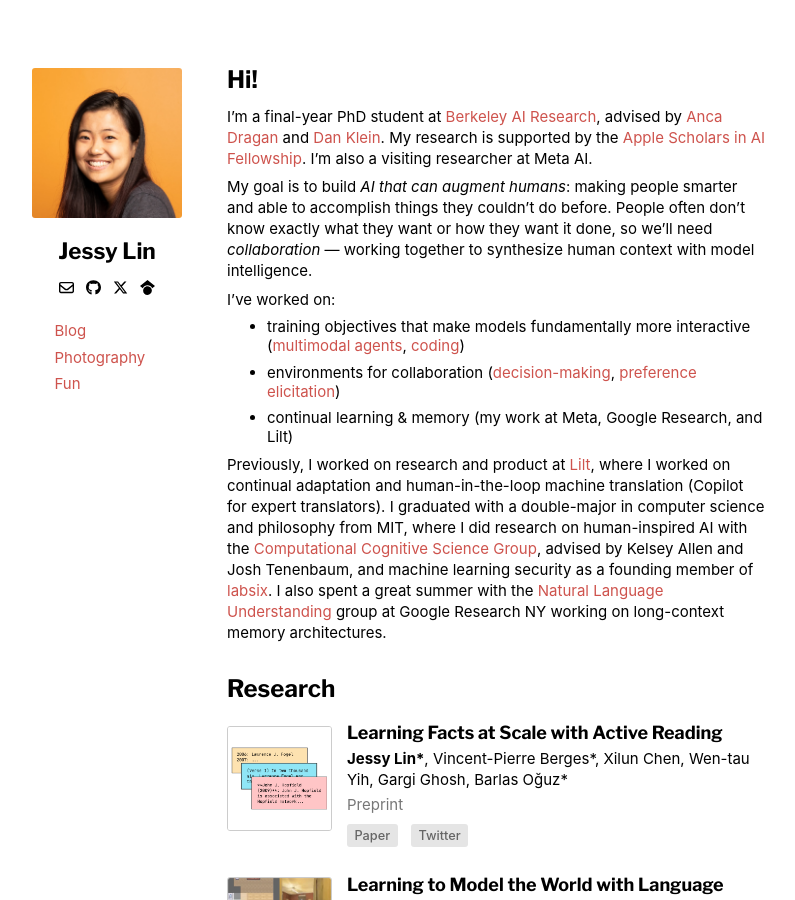
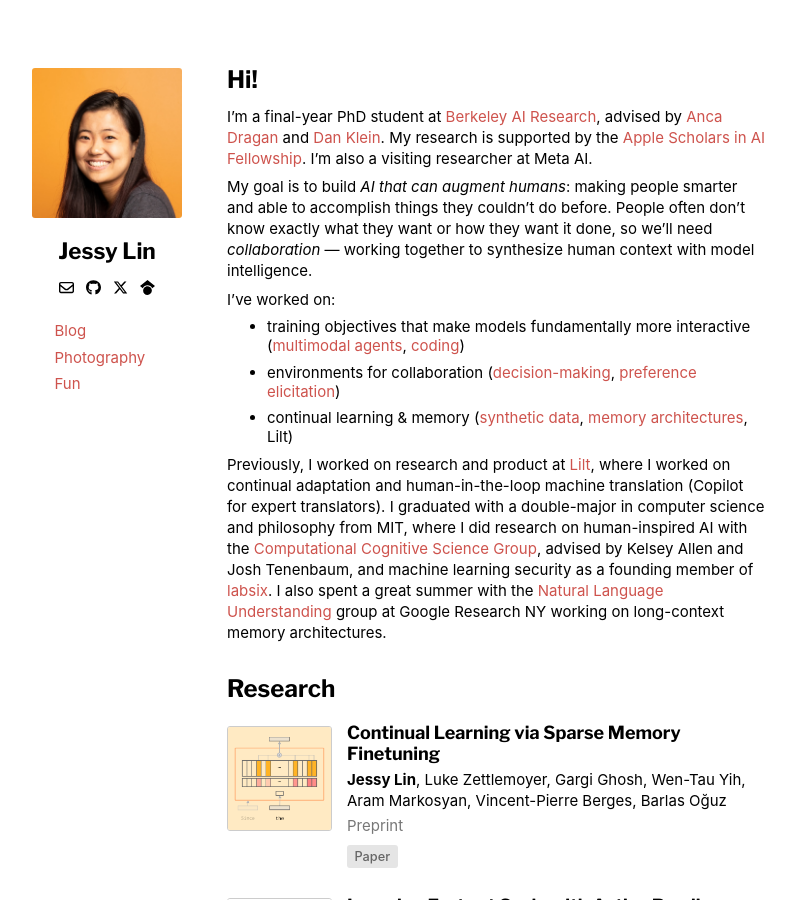
Before and after one commit to jlin816/jlin816.github.io, a Jekyll site: the page built from index.md, in a window 1280 px wide and 900 px high. Shown: the whole window, without its empty margins (248-1043 px from the left). Built offline with Jekyll 4.4.1, drawn with Linux system fonts in a browser that asks for light colours.

Commit message:
Update main page

```diff
--- a/_data/pubs.yml
+++ b/_data/pubs.yml
@@ -1,3 +1,11 @@
+- title: "Continual Learning via Sparse Memory Finetuning"
+  authors: "Jessy Lin, Luke Zettlemoyer, Gargi Ghosh, Wen-Tau Yih, Aram Markosyan, Vincent-Pierre Berges, Barlas Oğuz"
+  thumbnail: /assets/pubs/sparse-memory.png
+  description: ""
+  conference: Preprint
+  links:
+    Paper: https://arxiv.org/abs/2510.15103
+
 - title: "Learning Facts at Scale with Active Reading"
   authors: "Jessy Lin*, Vincent-Pierre Berges*, Xilun Chen, Wen-tau Yih, Gargi Ghosh, Barlas Oğuz*"
   thumbnail: /assets/pubs/activereading.png
--- a/index.md
+++ b/index.md
@@ -15,7 +15,7 @@ I've worked on:
     ([multimodal agents](https://dynalang.github.io/), [coding](https://arxiv.org/abs/2204.05999))
 - environments for collaboration
     ([decision-making](https://arxiv.org/abs/2305.20076), [preference elicitation](https://arxiv.org/abs/2204.02515))
-- continual learning & memory (my work at Meta, Google Research, and Lilt)
+- continual learning & memory ([synthetic data](https://www.arxiv.org/abs/2508.09494), [memory architectures](https://arxiv.org/abs/2510.15103), Lilt)
 
 Previously, I worked on research and product at [Lilt](https://lilt.com/research), where I worked on continual adaptation and human-in-the-loop machine translation (Copilot for expert translators). I graduated with a double-major in computer science and philosophy from MIT, where I did research on human-inspired AI with the [Computational Cognitive Science Group](http://cocosci.mit.edu/), advised by Kelsey Allen and Josh Tenenbaum, and machine learning security as a founding member of [labsix](http://labsix.org/). I also spent a great summer with the [Natural Language Understanding](https://research.google/teams/language/) group at Google Research NY working on long-context memory architectures.
 
```
Also changed, not shown: assets/pubs/sparse-memory.png (added), 3 other files.
